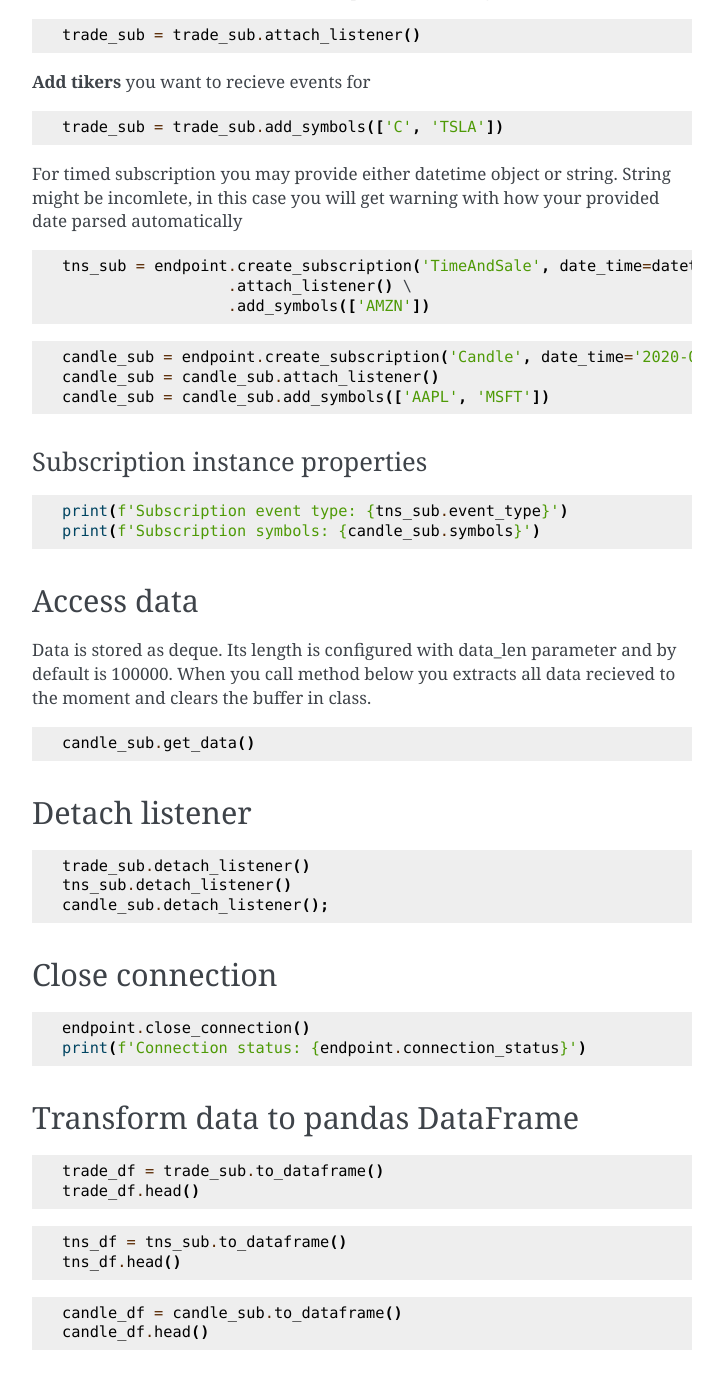
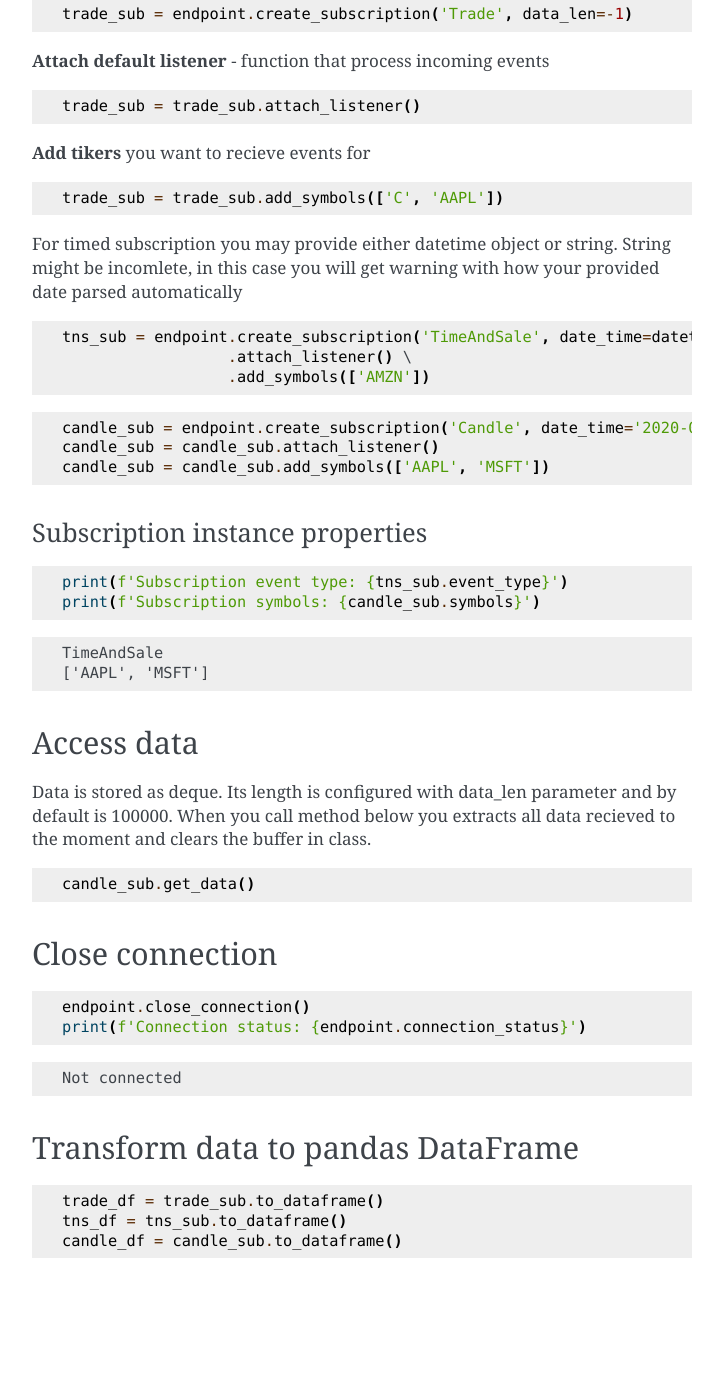
Before and after one commit to dxFeed/dxfeed-python-api, a Sphinx documentation site: the page built from docs/basic_usage.rst, in a window 1280 px wide and 1400 px high, scrolled down 796 px. Shown: the top 1389 px of the window, without its empty margins (388-1111 px from the left). Built offline with Sphinx 7.4.7, drawn with Linux system fonts in a browser that asks for light colours; after the commit the page ends 2104 px from its top, so only the background shows below that; some of the changed text lies outside the part shown.

Commit message:
[EN-1328] print results added

```diff
--- a/docs/basic_usage.rst
+++ b/docs/basic_usage.rst
@@ -28,6 +28,11 @@ e.g. connection address or status
     print(f'Connected address: {endpoint.address}')
     print(f'Connection status: {endpoint.connection_status}')
 
+.. code:: text
+
+    demo.dxfeed.com:7300
+    Connected and authorized
+
 Configure and create subscription
 ~~~~~~~~~~~~~~~~~~~~~~~~~~~~~~~~~
 
@@ -48,7 +53,7 @@ you should also provide time to start subscription from.
 
 .. code:: ipython3
 
-    trade_sub = trade_sub.add_symbols(['C', 'TSLA'])
+    trade_sub = trade_sub.add_symbols(['C', 'AAPL'])
 
 For timed subscription you may provide either datetime object or string.
 String might be incomlete, in this case you will get warning with how
@@ -74,6 +79,11 @@ Subscription instance properties
     print(f'Subscription event type: {tns_sub.event_type}')
     print(f'Subscription symbols: {candle_sub.symbols}')
 
+.. code:: text
+
+    TimeAndSale
+    ['AAPL', 'MSFT']
+
 Access data
 ~~~~~~~~~~~
 
@@ -85,15 +95,6 @@ extracts all data recieved to the moment and clears the buffer in class.
 
     candle_sub.get_data()
 
-Detach listener
-~~~~~~~~~~~~~~~
-
-.. code:: ipython3
-
-    trade_sub.detach_listener()
-    tns_sub.detach_listener()
-    candle_sub.detach_listener();
-
 Close connection
 ~~~~~~~~~~~~~~~~
 
@@ -102,20 +103,15 @@ Close connection
     endpoint.close_connection()
     print(f'Connection status: {endpoint.connection_status}')
 
+.. code:: text
+
+    Not connected
+
 Transform data to pandas DataFrame
 ~~~~~~~~~~~~~~~~~~~~~~~~~~~~~~~~~~
 
 .. code:: ipython3
 
     trade_df = trade_sub.to_dataframe()
-    trade_df.head()
-
-.. code:: ipython3
-
     tns_df = tns_sub.to_dataframe()
-    tns_df.head()
-
-.. code:: ipython3
-
     candle_df = candle_sub.to_dataframe()
-    candle_df.head()
```
